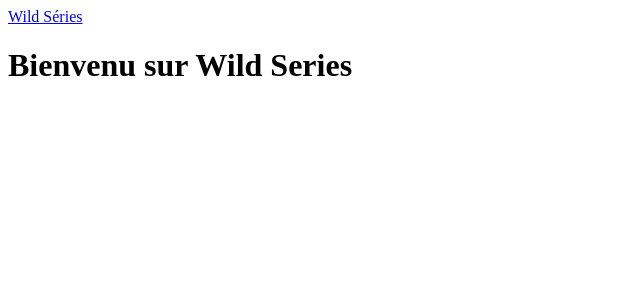
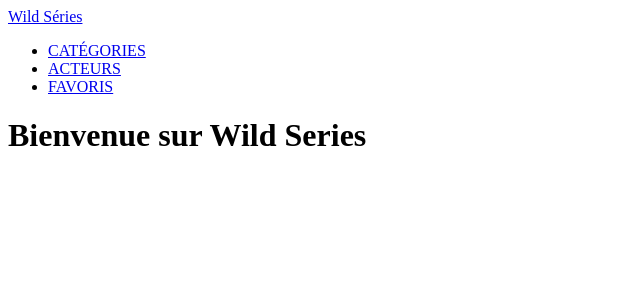
Before and after one commit to LucasThvn/wild_series, a Symfony app: template templates/home/index.html.twig in a window 1280 px wide. Shown: the top 300 px of the page, without its empty margins (0-640 px from the left). Run offline with Twig, Linux system fonts and the light colour scheme; the template is opened without the code that fills it, so the values that code supplies are empty; some libraries are stand-ins or nearby versions.

Commit message:
firt version of nav

```diff
--- a/assets/js/app.js
+++ b/assets/js/app.js
@@ -7,6 +7,8 @@
 
 // any CSS you require will output into a single css file (app.scss in this case)
 require('../css/app.scss');
+require('@fortawesome/fontawesome-free/css/all.min.css');
+require('@fortawesome/fontawesome-free/js/all.js');
 
 // Need jQuery? Install it with "yarn add jquery", then uncomment to require it.
 // const $ = require('jquery');
--- a/package.json
+++ b/package.json
@@ -1,5 +1,6 @@
 {
     "devDependencies": {
+        "@fortawesome/fontawesome-free": "^5.11.2",
         "@symfony/webpack-encore": "^0.28.0",
         "bootstrap": "^4.3.1",
         "core-js": "^3.0.0",
--- a/templates/base.html.twig
+++ b/templates/base.html.twig
@@ -5,11 +5,14 @@
         <title>{% block title %}Welcome!{% endblock %}</title>
         {% block stylesheets %}{{ encore_entry_link_tags('app') }}{% endblock %}
     </head>
-    <header>
-        {%  include 'navbar.html.twig' %}
-    </header>
+
     <body>
-        {% block body %}{% endblock %}
+        <header>
+            {%  include 'navbar.html.twig' %}
+        </header>
+        <main>
+            {% block body %}{% endblock %}
+        </main>
         {% block javascripts %}{{ encore_entry_script_tags('app') }}{% endblock %}
     </body>
 </html>
--- a/templates/home/index.html.twig
+++ b/templates/home/index.html.twig
@@ -1,7 +1,6 @@
 {% extends 'base.html.twig' %}
 
 
-
 {% block body %}
-<h1>Bienvenu sur Wild Series</h1>
+<h1>Bienvenue sur Wild Series</h1>
 {% endblock %}
--- a/templates/navbar.html.twig
+++ b/templates/navbar.html.twig
@@ -1,3 +1,23 @@
 <nav class="navbar navbar-light bg-light">
-    <a class="navbar-brand" href="/">Wild Séries</a>
+        <div class="justified w-100 d-flex flex-row align-items-center">
+            <div class="logo d-flex align-items-center">
+                <i class="fas fa-film mr-2"></i>
+                <a class="navbar-brand" href="/">Wild Séries</a>
+            </div>
+            <div class="w-100">
+            <ul class="navbar-nav d-flex flex-row justify-content-around">
+                <li class="nav-item">
+                    <a class="nav-link" href="#">CATÉGORIES</a>
+                </li>
+                <li class="nav-item">
+                    <a class="nav-link" href="#">ACTEURS</a>
+                </li>
+                <li class="nav-item">
+                    <a class="nav-link" href="#">FAVORIS</a>
+                </li>
+            </ul>
+            </div>
+            <a class="nav-link" href="#"><i class="far fa-user-circle"></i></a>
+        </div>
+
 </nav>
```
Also changed, not shown: assets/css/app.scss (+21 -2 lines), src/Controller/WildController.php (+10 -1 lines), 2 other files.
